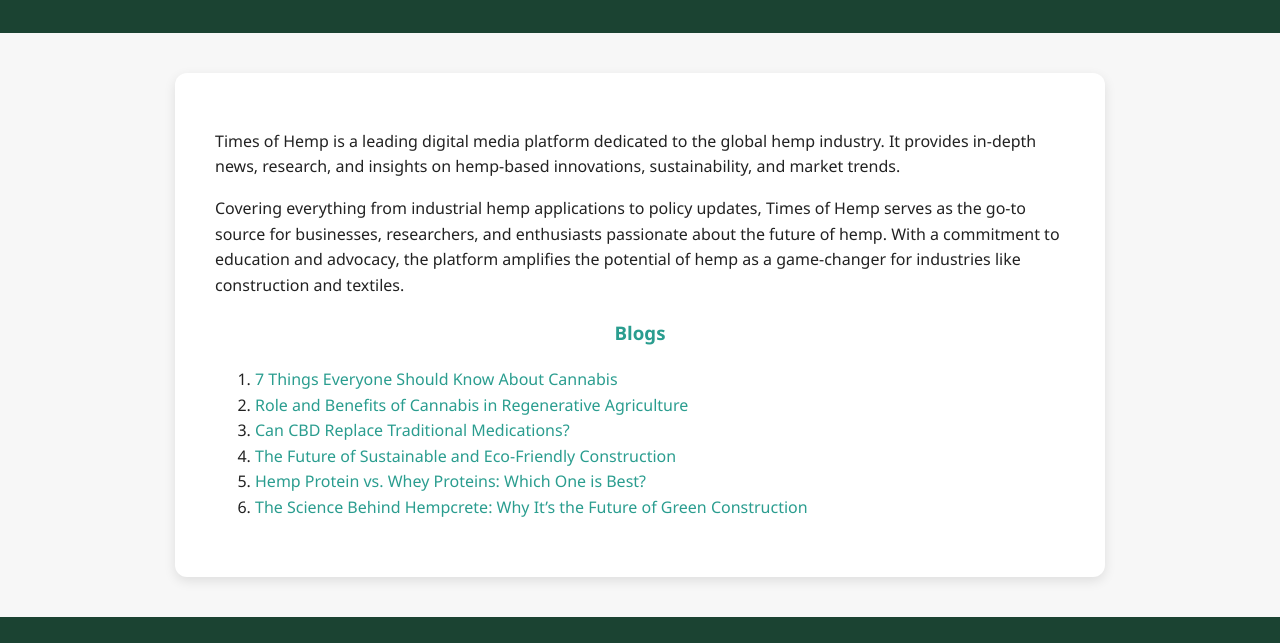
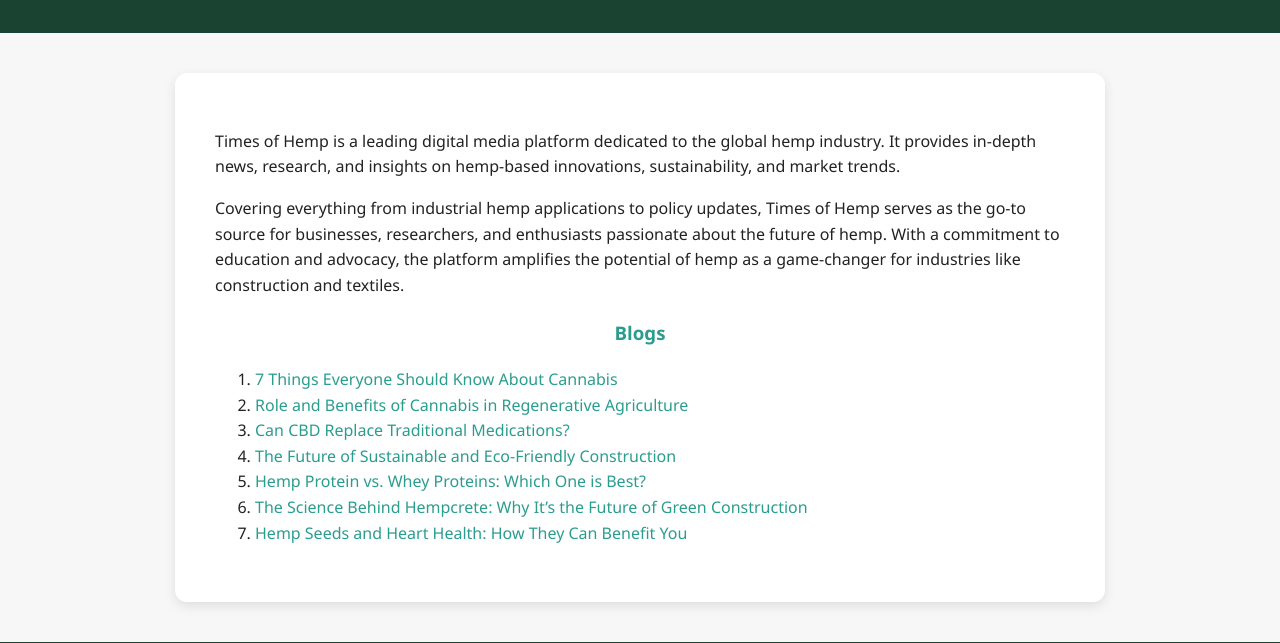
Before and after one commit to tohindia/timesofhemp, a plain HTML site: page index.html in a window 1280 px wide. Shown: the part 148-791 px from the top of the page. Drawn offline with Linux system fonts and the light colour scheme.

Commit message:
Update index.html

```diff
--- a/index.html
+++ b/index.html
@@ -37,7 +37,8 @@
 <li><a href="https://tohindia.github.io/timesofhemp/can-cbd-replace-traditional-medications.html">Can CBD Replace Traditional Medications?</a></li>
 <li><a href="https://tohindia.github.io/timesofhemp/the-future-of-sustainable-and-eco-friendly-construction.html">The Future of Sustainable and Eco-Friendly Construction</a></li>
 <li><a href="https://tohindia.github.io/timesofhemp/hemp-protein-vs-whey-proteins.html">Hemp Protein vs. Whey Proteins: Which One is Best?</a></li>
-    <li><a href="https://tohindia.github.io/timesofhemp/the-science-behind-hempcrete.html">The Science Behind Hempcrete: Why It’s the Future of Green Construction</a></li>
+ <li><a href="https://tohindia.github.io/timesofhemp/the-science-behind-hempcrete.html">The Science Behind Hempcrete: Why It’s the Future of Green Construction</a></li>
+ <li><a href="https://tohindia.github.io/timesofhemp/hemp-seeds-and-heart-health.html">Hemp Seeds and Heart Health: How They Can Benefit You</a></li>
 </ol>
   </main>
 
```
